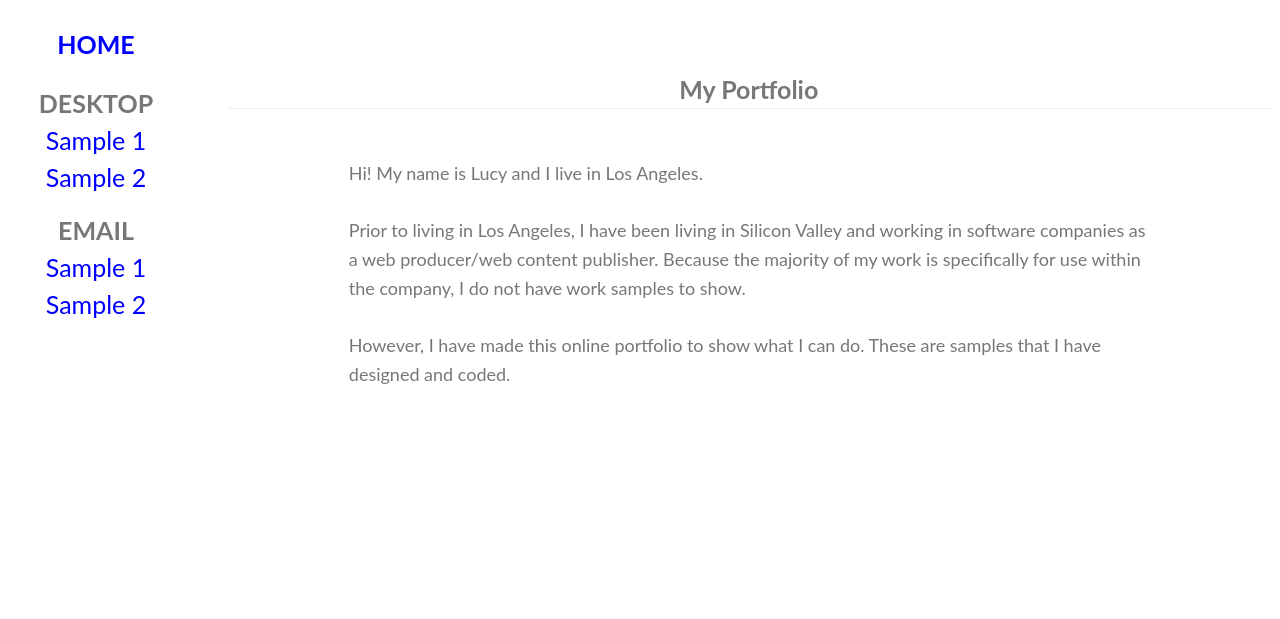
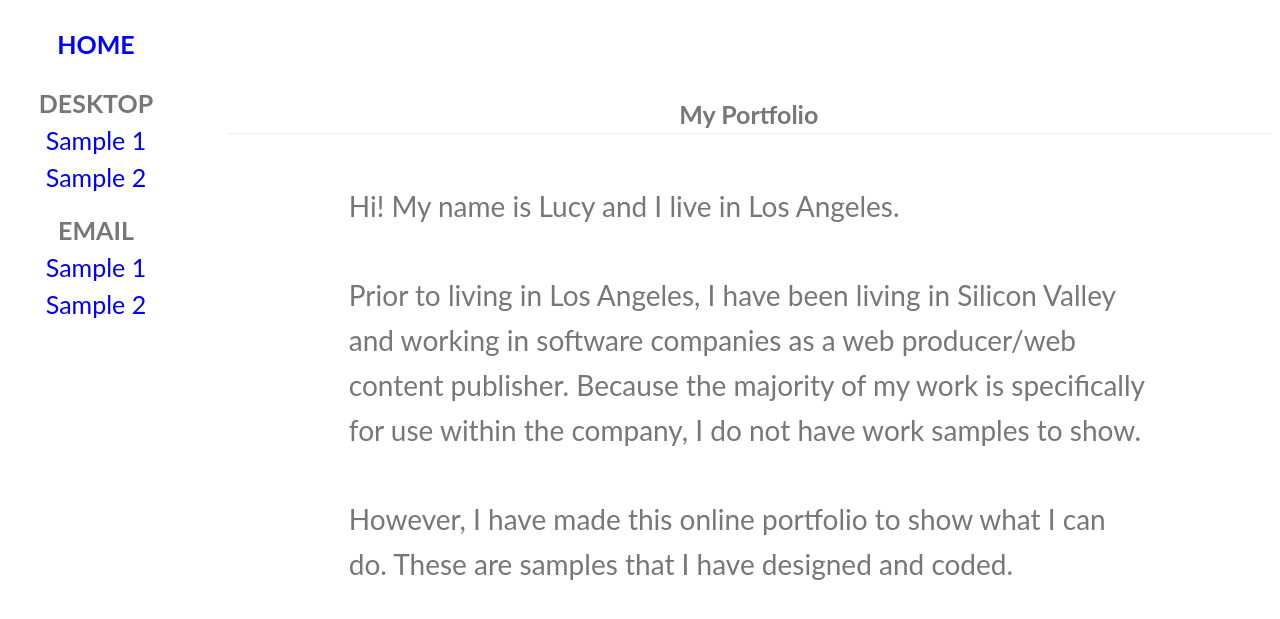
Before and after one commit to nuumu/nuumu.github.io, a Jekyll site: the page built from index.html, in a window 1280 px wide. Shown: the top 619 px of the page. Built offline with Jekyll 4.4.1, drawn with Linux system fonts in a browser that asks for light colours.

Commit message:
Update index.html

```diff
--- a/index.html
+++ b/index.html
@@ -8,11 +8,11 @@
 }
 </script>
     <div id="main">
-        <div class="header serif">
+        <div class="header">
             <h1>My Portfolio</h1>
         </div>
 
-        <div class="contentbox serif">
+        <div class="contentbox">
 
 <p>Hi! My name is Lucy and I live in Los Angeles.</p><br />
 
```
